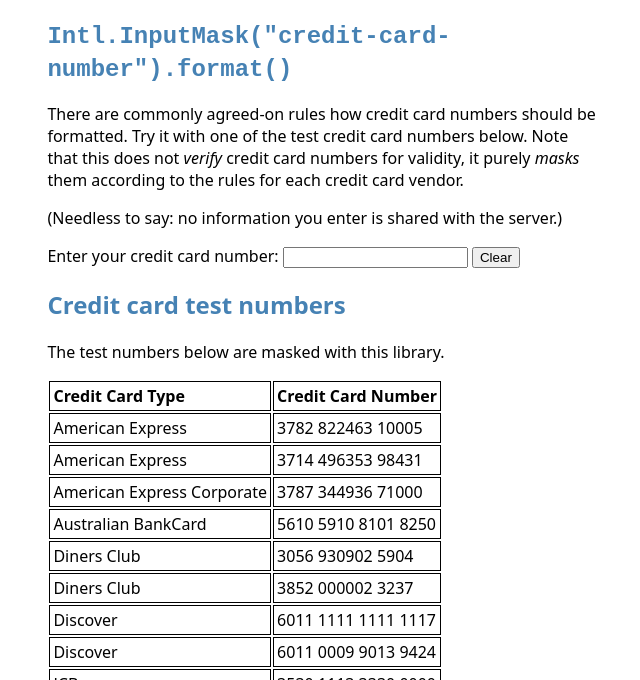
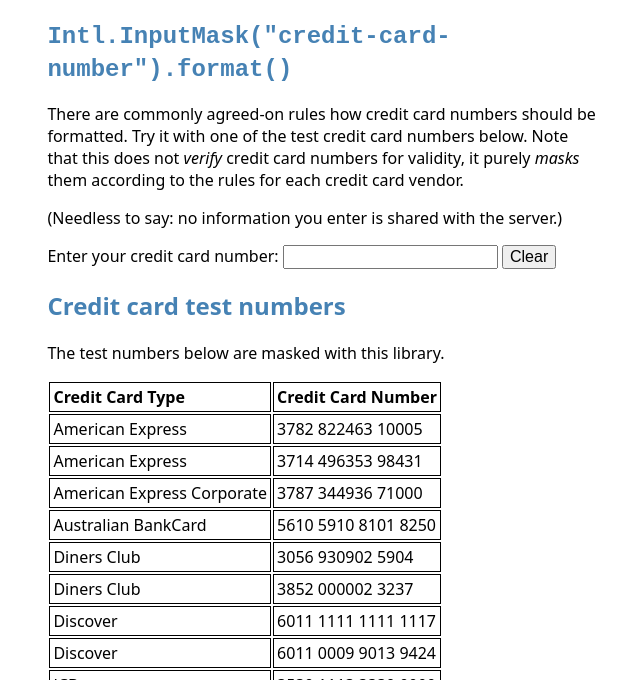
Before and after one commit to tomayac/js-input-masking-polyfill, a website with bundled scripts: page demo/index.html in a window 1280 px wide. Shown: the part 120-800 px from the top of the page, without its empty margins (318-958 px from the left). Built offline with nearby package versions, Linux system fonts and the light colour scheme.

Commit message:
Font size

```diff
--- a/demo/style.css
+++ b/demo/style.css
@@ -11,6 +11,7 @@ html {
 body {
   width: 60ch;
   max-width: 60ch;
+  font-size: 100%;
   font-family: system-ui, sans-serif;
 }
 
@@ -24,6 +25,12 @@ h2 {
 
 a {
   color: red;
+}
+
+input,
+button,
+label {
+  font-size: inherit;
 }
 
 code {
--- a/package.json
+++ b/package.json
@@ -1,6 +1,6 @@
 {
   "name": "js-input-masking-polyfill",
-  "version": "0.0.3",
+  "version": "0.0.4",
   "description": "A polyfill for the Intl.InputMask proposal.",
   "main": "./dist/index.js",
   "browser": "./dist/index.js",
```
Also changed, not shown: 1 other file.
